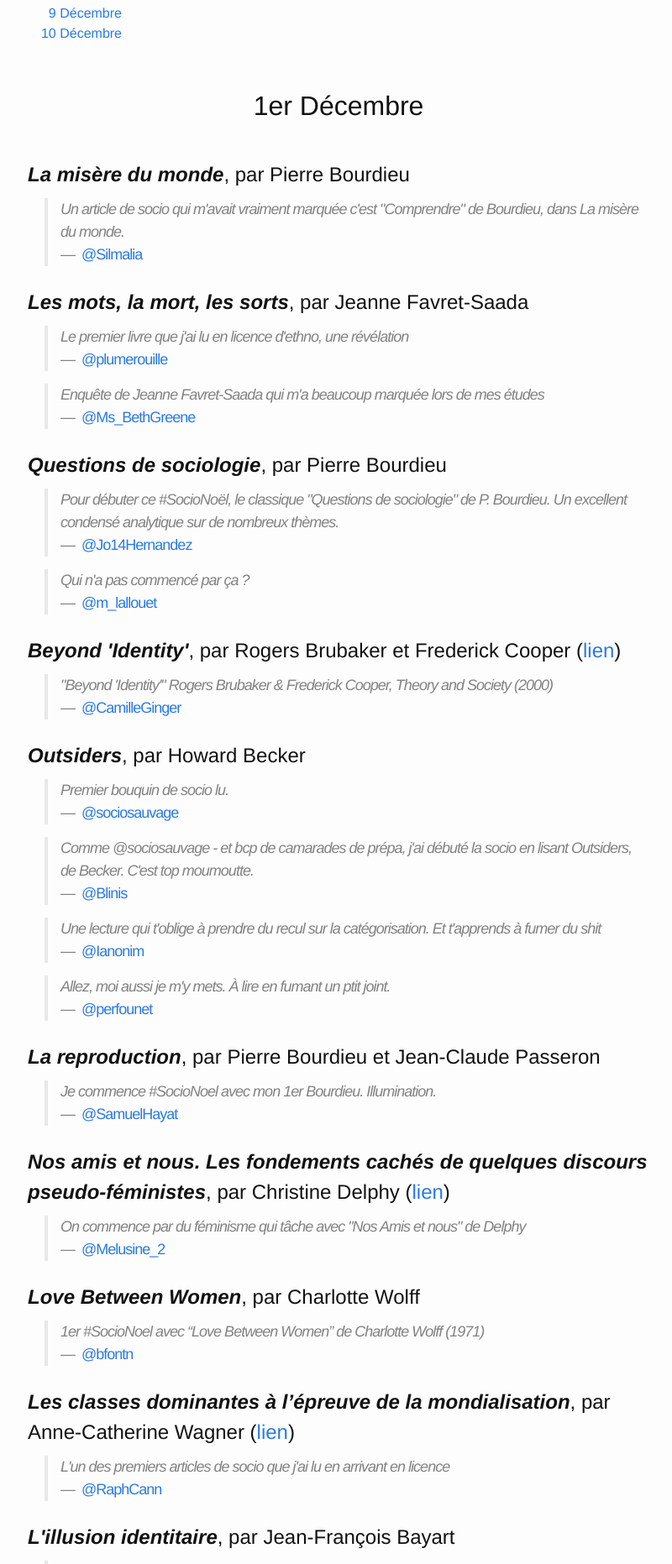
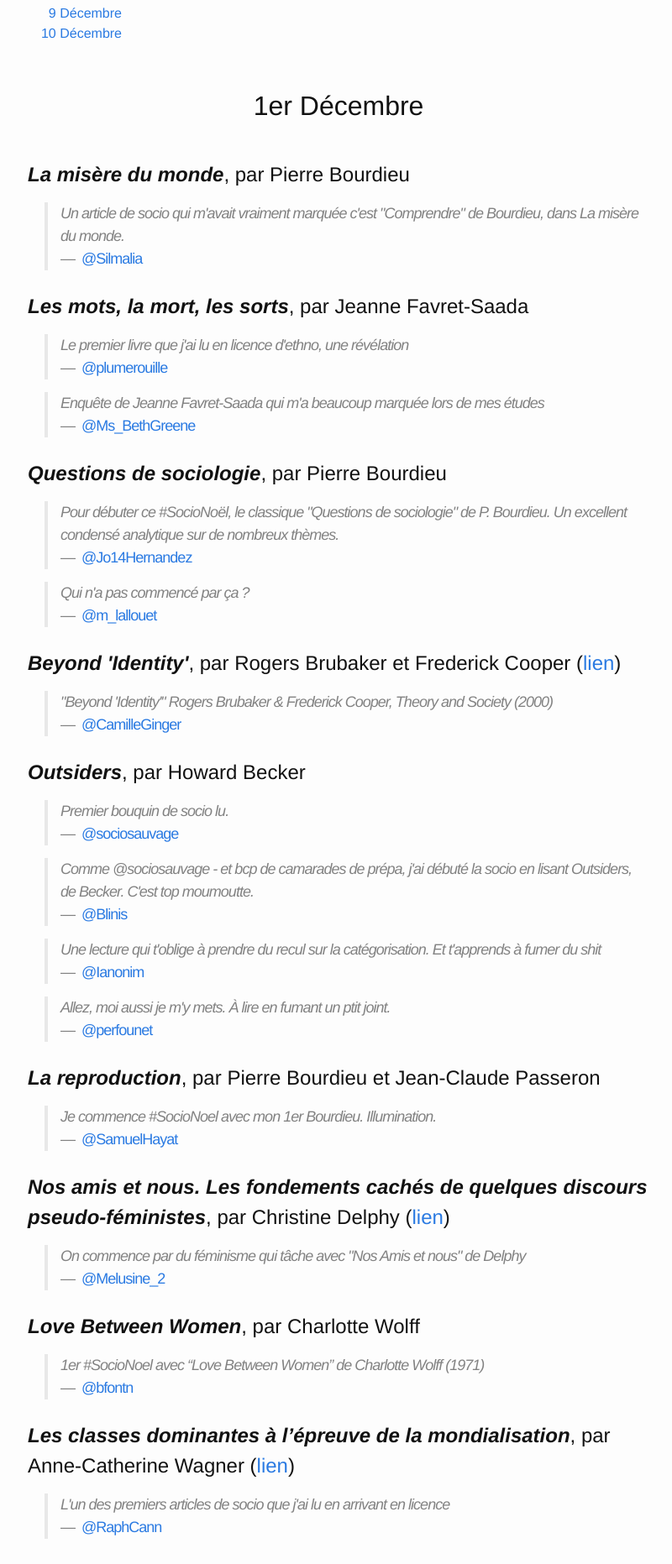
Before and after one commit to bfontaine/SocioNoel, a Jekyll site: the page built from index.md, in a window 1280 px wide. Shown: the part 1094-2957 px from the top of the page at 84% size, without its empty margins (237-1037 px from the left). Built offline with Jekyll 4.4.1, drawn with Linux system fonts in a browser that asks for light colours.

Commit message:
better PDF rendering

```diff
--- a/_sass/_books.scss
+++ b/_sass/_books.scss
@@ -25,7 +25,13 @@
 }
 
 .book {
-  h1 {
+  .ref {
+    // h1-like
+    font-weight: 300;
+    margin: 0;
+    padding: 0;
+    font-size: 1.5em;
+
     margin-bottom: 10px;
   }
 
--- a/mklist.rb
+++ b/mklist.rb
@@ -14,9 +14,11 @@
 end
 
 class Book
+  # Note that we also use this HTML to generate the LaTeX used for the PDF.
+  # This is why we use <div class="ref"> instead of h{1..6} for the title.
   TEMPLATE = <<-EOS
 <article class="book">
-  <h1<% if anchor %> id="<%= anchor %>"<% end %>><span class="title"><%= title %></span><%= author_html %><% if link %>&nbsp;(<a href="<%= link %>">lien</a>)<% end %></h1>
+  <div class="ref" id="<%= anchor %>"><b class="title"><%= title %></b><%= author_html %><% if link %>&nbsp;(<a href="<%= link %>">lien</a>)<% end %></div>
   <div class="sources">
   <% if source %>
     <blockquote class="comment">
```
